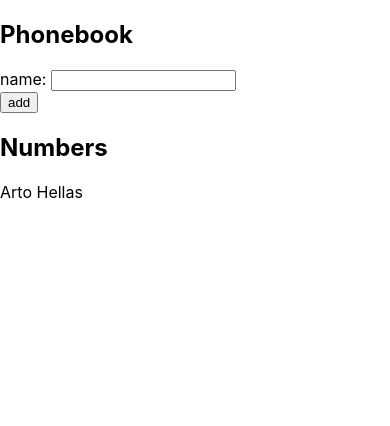
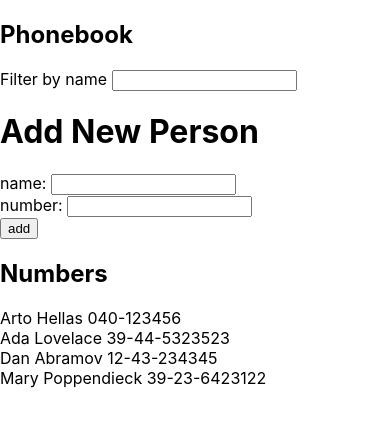
Before and after one commit to eljoey/Helsinki-FullstackOpen, a React (Create React App) app in the folder part-2/phonebook/: page / in a window 390 px wide. Shown: the top 426 px of the page. Built offline with nearby package versions, Linux system fonts and the light colour scheme; the HTML template or start-up script is replaced by a standard one.

Commit message:
2.9: The Phonebook Step4

```diff
--- a/part-2/phonebook/src/App.js
+++ b/part-2/phonebook/src/App.js
@@ -1,19 +1,33 @@
 import React, { useState } from 'react';
 
 const App = () => {
-  const [persons, setPersons] = useState([{ name: 'Arto Hellas' }]);
+  const [persons, setPersons] = useState([
+    { name: 'Arto Hellas', number: '040-123456' },
+    { name: 'Ada Lovelace', number: '39-44-5323523' },
+    { name: 'Dan Abramov', number: '12-43-234345' },
+    { name: 'Mary Poppendieck', number: '39-23-6423122' }
+  ]);
   const [newName, setNewName] = useState('');
+  const [newNumber, setNewNumber] = useState('');
+  const [search, setSearch] = useState('');
 
   const addName = e => {
     e.preventDefault();
 
+    //Checks if name was already added (isn't case sensitive)
     if (checkName()) return;
 
     const personObj = {
-      name: newName
+      name: newName,
+      number: newNumber
     };
     setPersons(persons.concat(personObj));
     setNewName('');
+    setNewNumber('');
+  };
+
+  const handleNewName = e => {
+    setNewName(e.target.value);
   };
 
   const checkName = () => {
@@ -29,25 +43,47 @@ const App = () => {
     }
   };
 
-  const handleNewName = e => {
-    setNewName(e.target.value);
+  const handleNewNumber = e => {
+    setNewNumber(e.target.value);
+  };
+
+  const handleSearch = e => {
+    setSearch(e.target.value);
+  };
+
+  const searchPersons = string => {
+    return persons
+      .filter(person =>
+        person.name.toLowerCase().includes(string.toLowerCase())
+      )
+      .map(person => (
+        <div key={person.name}>
+          {person.name} {person.number}
+        </div>
+      ));
   };
 
   return (
     <div>
       <h2>Phonebook</h2>
+      <div>
+        Filter by name <input value={search} onChange={handleSearch} />
+      </div>
+
+      <h1>Add New Person</h1>
       <form onSubmit={addName}>
         <div>
           name: <input value={newName} onChange={handleNewName} />
+        </div>
+        <div>
+          number: <input value={newNumber} onChange={handleNewNumber} />
         </div>
         <div>
           <button type="submit">add</button>
         </div>
       </form>
       <h2>Numbers</h2>
-      {persons.map(person => (
-        <div key={person.name}>{person.name}</div>
-      ))}
+      {searchPersons(search)}
     </div>
   );
 };
```
